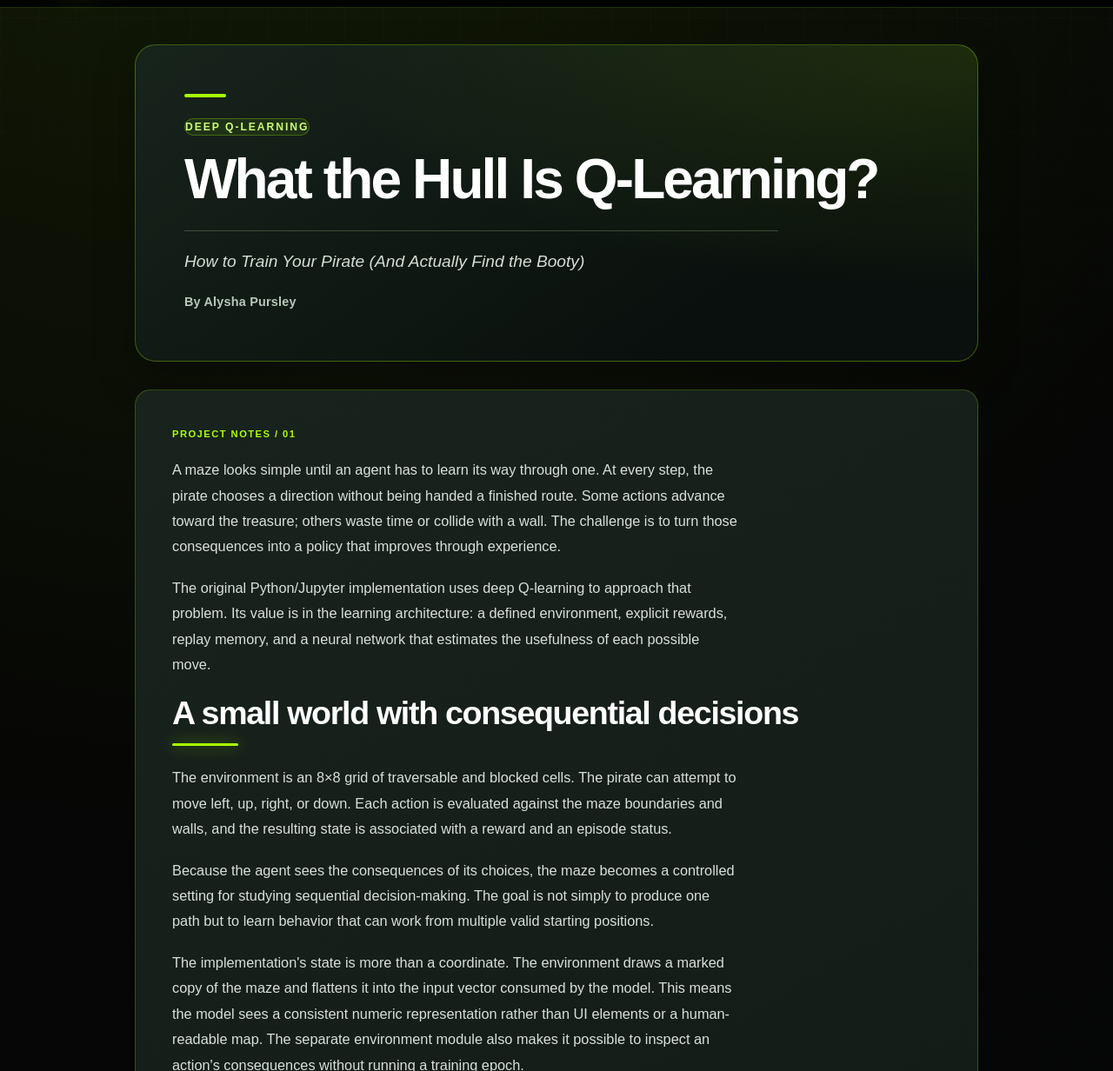
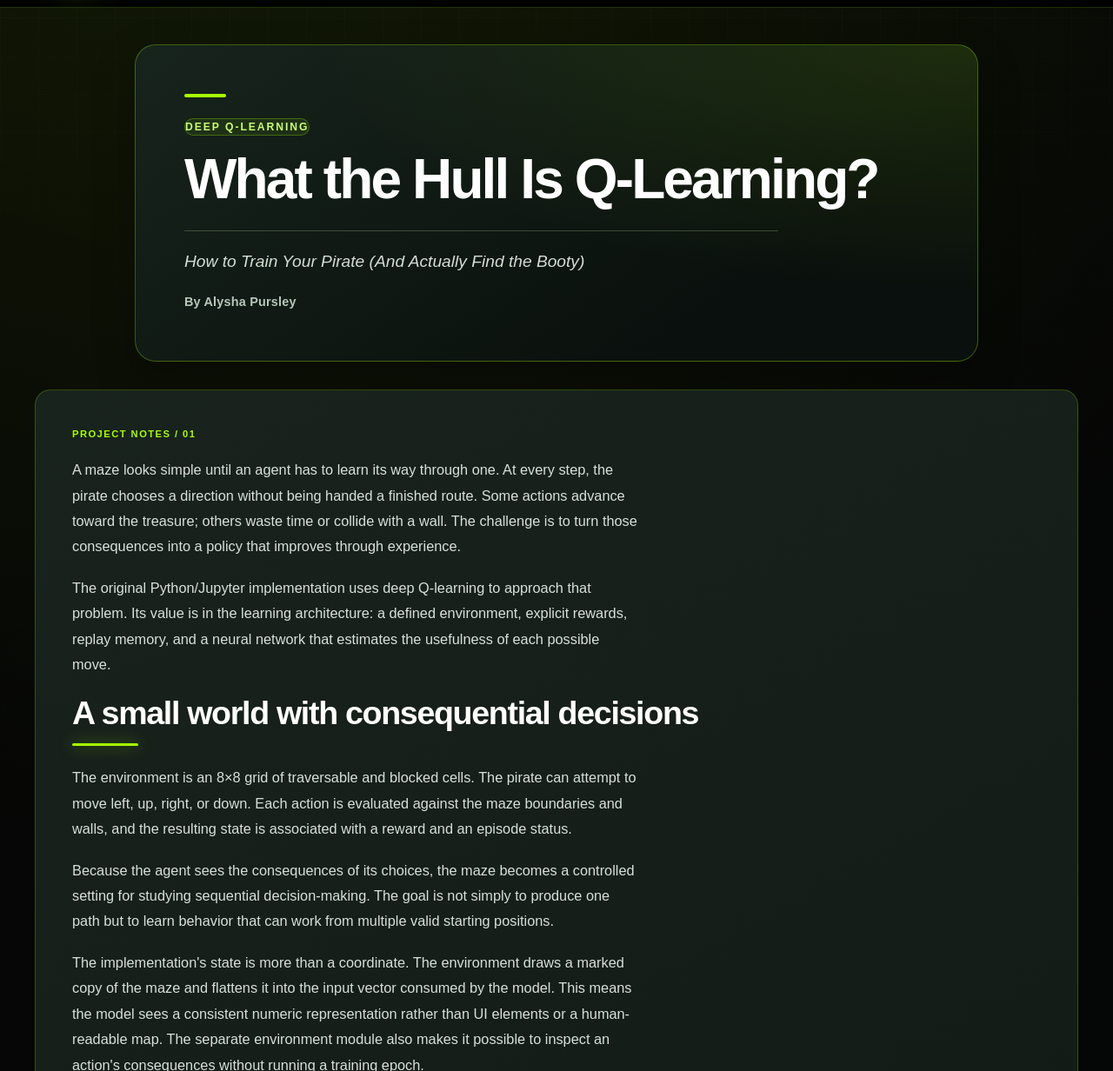
Before and after one commit to apursley2012/treasure-hunt-game, a plain HTML site: page pages/article.html in a window 1280 px wide. Shown: the part 68-1300 px from the top of the page at 87% size. Drawn offline with Linux system fonts and the light colour scheme.

Commit message:
Update max-width for site-writing styles

```diff
--- a/assets/css/site-writing.css
+++ b/assets/css/site-writing.css
@@ -15,8 +15,8 @@
  */
 body:not(.app-body) main.site-writing {
 	display: block;
-	width: min(var(--max), calc(100% - 32px));
-	max-width: var(--max);
+	width: min(1280px, calc(100% - 32px));
+	max-width: 1280px;
 	margin: 0 auto;
 	padding: 42px 0 100px;
 	color: var(--white);
@@ -74,8 +74,8 @@ body:not(.app-body) main.site-writing > article.content-section {
 	counter-increment: writing-section;
 	position: relative;
 	display: block;
-	width: min(970px, 100%);
-	max-width: 970px;
+	width: min(1200px, 100%);
+	max-width: 1200px;
 	margin: 18px auto;
 	padding: clamp(24px, 3.6vw, 42px);
 	border: 1px solid #a7ff003a;
```
